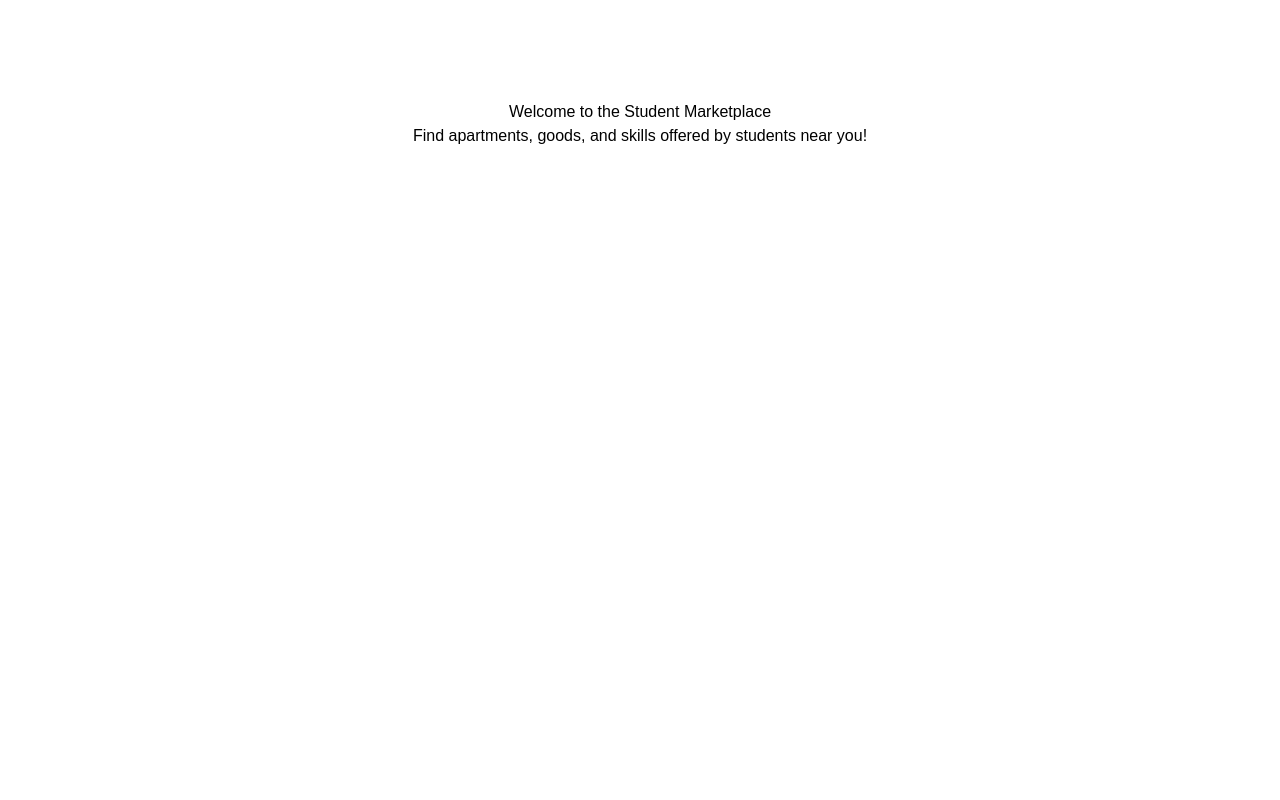
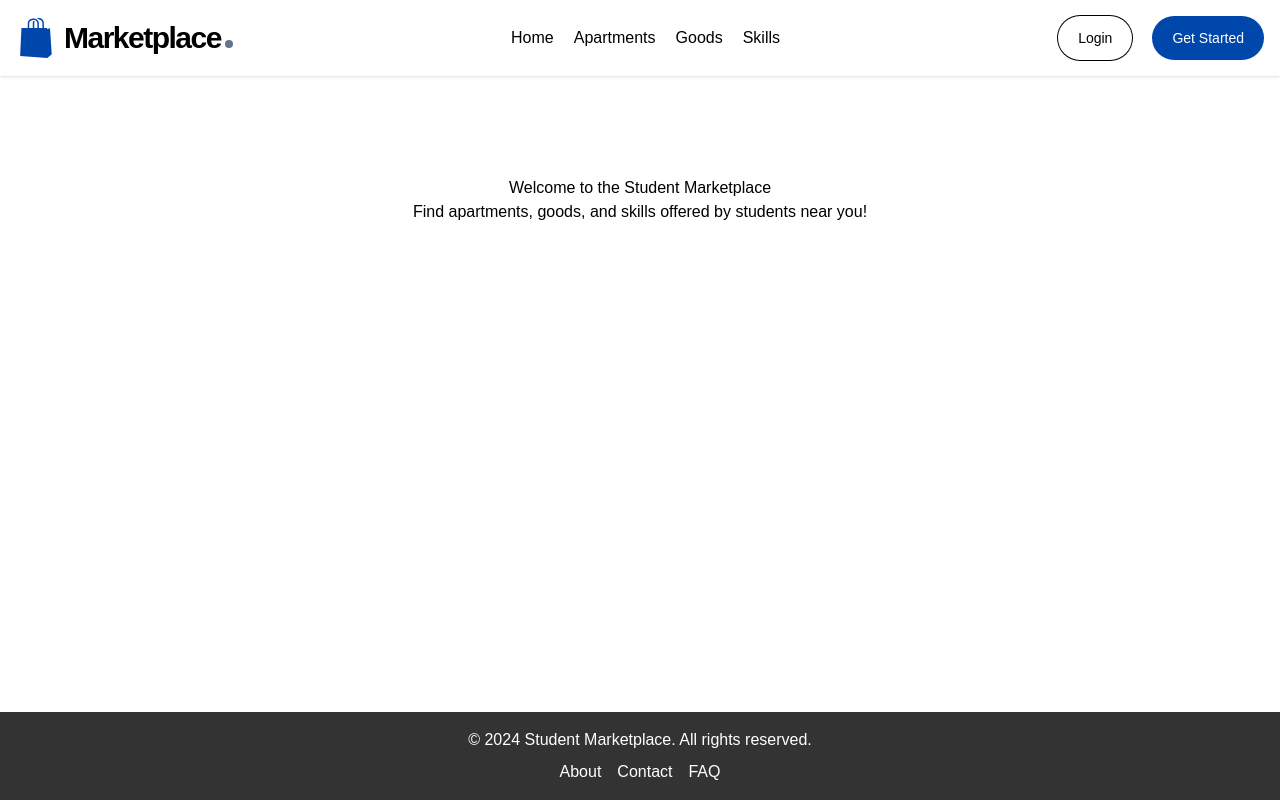
Before and after one commit to m-aishah/marketplace, a Next.js app: page / in a window 1280 px wide. Built offline with nearby package versions, Linux system fonts and the light colour scheme.

Commit message:
feat: implement new design for header

```diff
--- a/src/app/create-listing/page.jsx
+++ b/src/app/create-listing/page.jsx
@@ -77,7 +77,7 @@ function CreateListing() {
             <div className="w-full flex flex-col md:justify-between md:flex-row md:flex-1 md:items-center">
               <div
                 onClick={handleImageClick}
-                className="h-[150px] w-[150px] cursor-pointer rounded-lg bg-brand/5 flex flex-col justify-center items-center hover:bg-gray-200 md:aspect-square md:mr-5 md:w-auto"
+                className="h-[150px] w-[150px] cursor-pointer rounded-lg bg-brand/5 flex flex-col justify-center items-center transition hover:bg-gray-200 md:aspect-square md:mr-5 md:w-auto"
               >
                 {selectedImage ? (
                   <Image
--- a/src/app/globals.css
+++ b/src/app/globals.css
@@ -18,10 +18,10 @@ body {
   flex-direction: column;
 }
 
-header {
+/* header {
   background-color: #0047AB;
   padding: 1rem 2rem;
-}
+} */
 
 .navbar {
   display: flex;
@@ -50,7 +50,7 @@ header {
 }
 
 .nav-links a:hover {
-  color: #FFD700; /* gold color on hover */
+  color: #ffd700; /* gold color on hover */
 }
 
 footer {
@@ -76,7 +76,7 @@ footer {
 }
 
 .footer-links a:hover {
-  color: #FFD700; /* gold color on hover */
+  color: #ffd700; /* gold color on hover */
 }
 
 .main {
--- a/src/app/layout.js
+++ b/src/app/layout.js
@@ -27,9 +27,9 @@ export default function RootLayout({ children }) {
       <body
         className={`${geistSans.variable} ${geistMono.variable} antialiased`}
       >
-        {/* <Navbar /> */}
-        <main className="flex-grow w-full">{children}</main>
-        {/* <Footer /> */}
+        <Navbar />
+        <main className="relative flex-grow w-full">{children}</main>
+        <Footer />
       </body>
     </html>
   );
--- a/src/components/Navbar.js
+++ b/src/components/Navbar.js
@@ -1,19 +1,175 @@
-import Link from 'next/link';
+"use client";
+import Image from "next/image";
+import Link from "next/link";
+import { useState, useEffect } from "react";
+import { FiMenu, FiX } from "react-icons/fi";
 
 const Navbar = () => {
+  const [isMenuOpen, setIsMenuOpen] = useState(false);
+  const [isScrolled, setIsScrolled] = useState(false);
+
+  const closeMenu = () => {
+    setIsMenuOpen(false);
+  };
+
+  useEffect(() => {
+    const handleScroll = () => {
+      if (window.scrollY > 0) {
+        setIsScrolled(true);
+      } else {
+        setIsScrolled(false);
+      }
+    };
+
+    window.addEventListener("scroll", handleScroll);
+    return () => {
+      window.removeEventListener("scroll", handleScroll);
+    };
+  }, []);
+
   return (
-      <header>
-        <nav className="navbar">
-          <div className="logo">
-            <Link href="/">Student Marketplace</Link>
+    <header
+      className={`${
+        isScrolled
+          ? "fixed top-0 w-full shadow-lg shadow-brand/20 z-20"
+          : "relative shadow"
+      } p-4 flex justify-center bg-white transition-all duration-300`}
+    >
+      <nav className="max-w-[1400px] flex justify-between items-center w-full">
+        <Link href="/" className="flex items-center">
+          <Image src="/images/logo.svg" alt="Logo" width={40} height={40} />
+          <div className="flex items-baseline">
+            <h1 className="ml-2 text-lg leading-tight font-bold tracking-tighter md:text-3xl">
+              Marketplace
+            </h1>
+            <div className="ml-1 w-1 h-1 rounded-full bg-slate-500 md:w-2 md:h-2"></div>
           </div>
-          <ul className="nav-links">
-            <li><Link href="/">Home</Link></li>
-            <li><Link href="/apartments">Apartments</Link></li>
-            <li><Link href="/goods">Goods</Link></li>
-            <li><Link href="/skills">Skills</Link></li>
-            <li><Link href="/profile">Profile</Link></li>
+        </Link>
+
+        <div
+          onClick={() => {
+            setIsMenuOpen((prev) => !prev);
+          }}
+          className="md:hidden"
+        >
+          {isMenuOpen ? "" : <FiMenu className="relative z-50 w-5 h-5" />}
+        </div>
+
+        <ul className="hidden gap-5 md:flex">
+          <li>
+            <Link
+              className="transition hover:text-brand active:text-brand"
+              href="/"
+            >
+              Home
+            </Link>
+          </li>
+          <li>
+            <Link
+              className="transition hover:text-brand active:text-brand"
+              href="/apartments"
+            >
+              Apartments
+            </Link>
+          </li>
+          <li>
+            <Link
+              className="transition hover:text-brand active:text-brand"
+              href="/goods"
+            >
+              Goods
+            </Link>
+          </li>
+          <li>
+            <Link
+              className="transition hover:text-brand active:text-brand"
+              href="/skills"
+            >
+              Skills
+            </Link>
+          </li>
         </ul>
+
+        <div className="hidden gap-5 md:flex">
+          <Link
+            className="transition bg-transparent font-medium text-black px-5 py-3 rounded-full text-sm ring-1 ring-black hover:shadow-md hover:shadow-brand/30 hover:ring-brand hover:bg-gray-100"
+            href="/login"
+          >
+            Login
+          </Link>
+          <Link
+            className="transition bg-brand font-medium text-white px-5 py-3 rounded-full text-sm ring-1 ring-transparent hover:shadow-md hover:shadow-black/30 hover:ring-gray-100 hover:bg-brand/80"
+            href="/signup"
+          >
+            Get Started
+          </Link>
+        </div>
+
+        {isMenuOpen && (
+          <div className="fixed top-0 left-0 w-full h-full bg-gray-200 z-40 p-4">
+            <nav className="flex flex-col items-center gap-10">
+              <div
+                onClick={closeMenu}
+                className="self-start flex w-full justify-between items-center"
+              >
+                <Link href="/">
+                  <Image
+                    src="/images/logo.svg"
+                    alt="Logo"
+                    width={40}
+                    height={40}
+                  />
+                </Link>
+                <FiX className="z-50 w-5 h-5" />
+              </div>
+
+              <ul className="flex flex-col gap-3 items-center">
+                <li onClick={closeMenu}>
+                  <Link className="transition active:text-brand" href="/">
+                    Home
+                  </Link>
+                </li>
+                <li onClick={closeMenu}>
+                  <Link
+                    className="transition active:text-brand"
+                    href="/apartments"
+                  >
+                    Apartments
+                  </Link>
+                </li>
+                <li onClick={closeMenu}>
+                  <Link className="transition active:text-brand" href="/goods">
+                    Goods
+                  </Link>
+                </li>
+                <li onClick={closeMenu}>
+                  <Link className="transition active:text-brand" href="/skills">
+                    Skills
+                  </Link>
+                </li>
+              </ul>
+
+              <div className="flex gap-5">
+                <div onClick={closeMenu}>
+                  <Link
+                    className="transition bg-transparent font-medium text-black px-5 py-3 rounded-full text-sm ring-1 ring-black hover:shadow-md hover:shadow-brand/30 hover:ring-brand hover:bg-gray-100"
+                    href="/login"
+                  >
+                    Login
+                  </Link>
+                </div>
+                <div onClick={closeMenu}>
+                  <Link
+                    className="transition bg-brand font-medium text-white px-5 py-3 rounded-full text-sm ring-1 ring-transparent hover:shadow-md hover:shadow-black/30 hover:ring-gray-100 hover:bg-brand/80"
+                    href="/signup"
+                  >
+                    Get Started
+                  </Link>
+                </div>
+              </div>
+            </nav>
+          </div>
+        )}
       </nav>
     </header>
   );
```
Also changed, not shown: public/images/logo.svg (added). Lines whose indentation alone changed are shown as unchanged.
